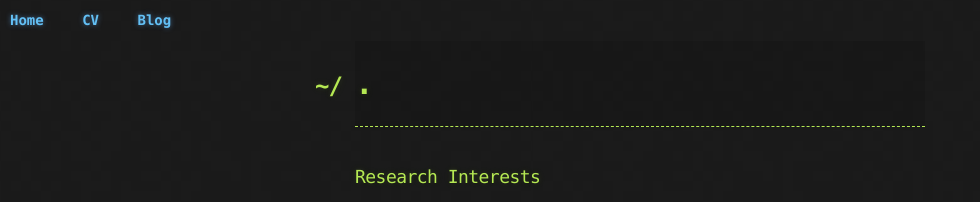
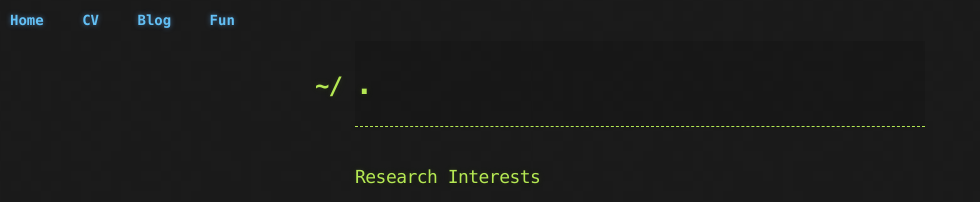
Before and after one commit to pstrinkle/pstrinkle.github.io, a Jekyll site: the page built from index.html, in a window 1280 px wide. Shown: the top 202 px of the page, without its empty margins (0-980 px from the left). Built offline with Jekyll 4.4.1, drawn with Linux system fonts in a browser that asks for light colours; nearby versions of some CDN libraries; comment, search, counter and statistics services are not loaded.

Commit message:
Update default.html

```diff
--- a/_layouts/default.html
+++ b/_layouts/default.html
@@ -24,6 +24,7 @@
         <li><a href="/">Home</a></li>
         <li><a href="/cv">CV</a></li>
         <li><a href="/blog">Blog</a></li>
+        <li><a href="/fun">Fun</a></li>
       </ul>
     </nav>
     <div class="container">
```
